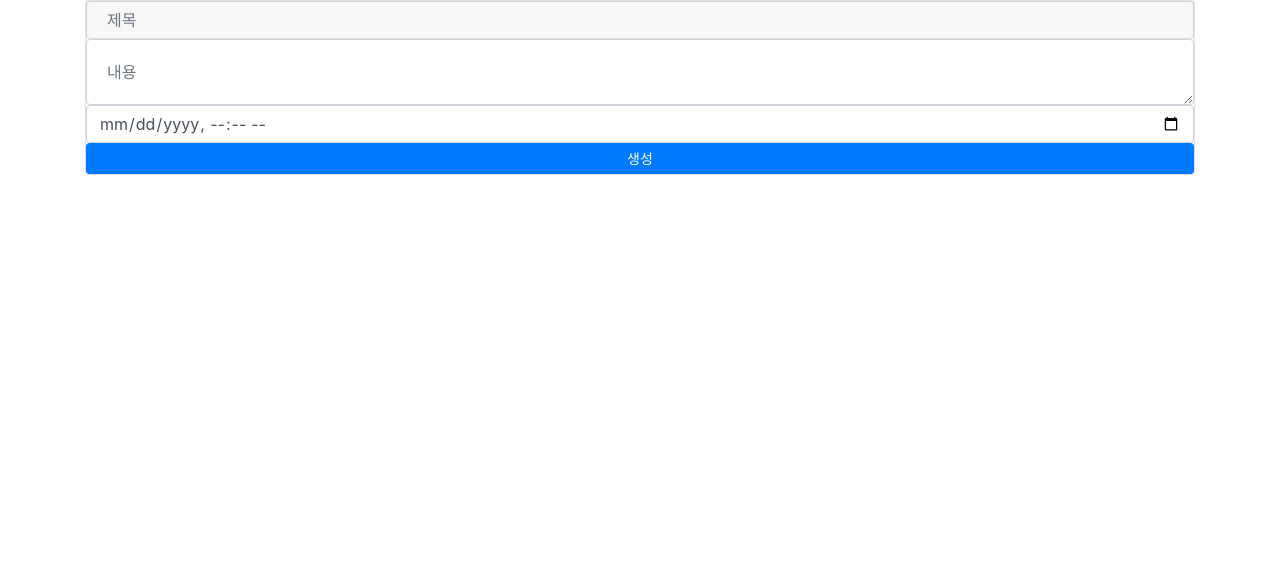
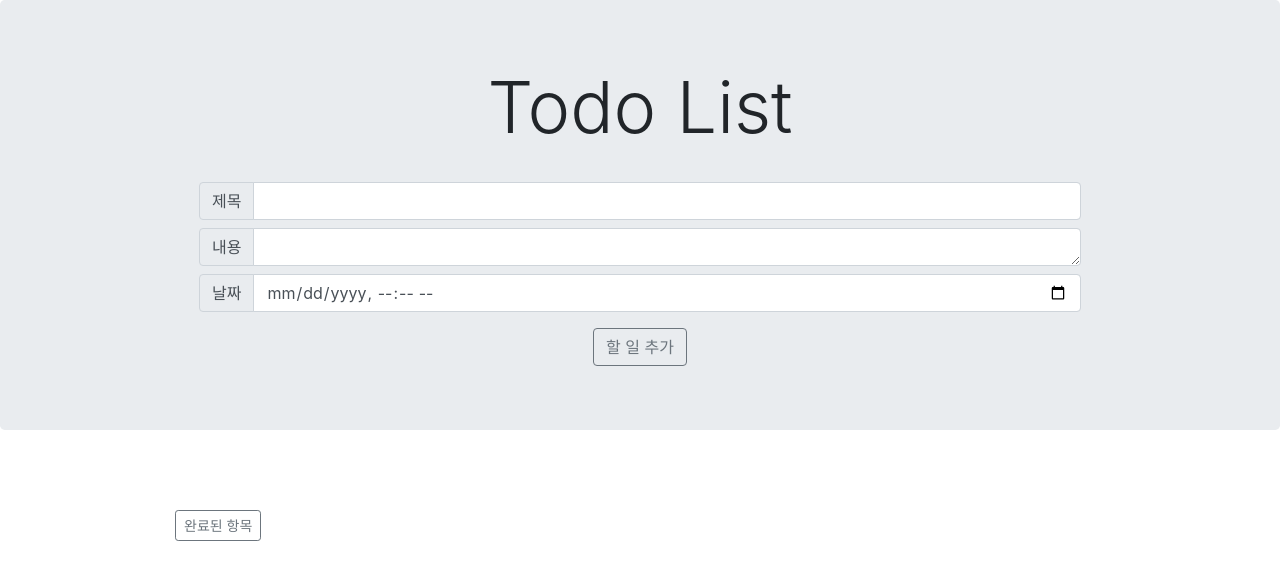
Before and after one commit to cjh5414/2018-winter-coding-todolist, a Django app: page / in a window 1280 px wide. Shown: the top 580 px of the page. Run offline with Django 3.2, Linux system fonts and the light colour scheme; data that the repository does not hold is empty; some libraries are stand-ins or nearby versions.

Commit message:
Update UI

```diff
--- a/static/css/todolist.css
+++ b/static/css/todolist.css
@@ -17,3 +17,7 @@
     // border: 2px dashed #000;
     border-top: 2px solid blue;
 }
+
+.container {
+    width: 75%
+}
--- a/static/js/todolist.js
+++ b/static/js/todolist.js
@@ -115,3 +115,14 @@ function addDnDHandlers(elem) {
 
 var cols = document.querySelectorAll('#todo_list .todo');
 [].forEach.call(cols, addDnDHandlers);
+
+$("#completed_todo_list_btn").click(function () {
+    if ($(this).val() === "on") {
+        $(this).val("off");
+        $("#complted_todo_list").hide();
+    }
+    else {
+        $(this).val("on");
+        $("#complted_todo_list").show();
+    }
+});
--- a/todos/templates/home.html
+++ b/todos/templates/home.html
@@ -17,18 +17,42 @@
     <title>Todo List</title>
 </head>
 <body>
+
+<div class="jumbotron">
     <div class="container">
-    <div class="card">
+        <h1 class="display-3 text-center">Todo List</h1>
+        <br/>
         <form action="/todos/new/" method="post">{% csrf_token %}
-            <input type="text" class="form-control card-header" name="title" placeholder="제목" required>
-            <textarea class="form-control card-body" name="content" rows="1" placeholder="내용"></textarea>
+            <div class="input-group mb-2">
+                <div class="input-group-prepend">
+                    <span class="input-group-text">제목</span>
+                </div>
+                <input type="text" class="form-control" name="title" required>
+            </div>
+
+            <div class="input-group mb-2">
+                <div class="input-group-prepend">
+                    <span class="input-group-text">내용</span>
+                </div>
+                <textarea class="form-control" name="content" rows="1"></textarea>
+            </div>
+
+            <div class="input-group mb-3">
+                <div class="input-group-prepend">
+                    <span class="input-group-text">날짜</span>
+                </div>
                 <input type="datetime-local" class="form-control" name="deadline">
-            <input type="submit" class="btn btn-primary btn-sm btn-block" value="생성">
+            </div>
+
+            <div class="text-center">
+                <input type="submit" class="btn btn-outline-secondary" value="할 일 추가">
+            </div>
         </form>
     </div>
 </div>
 
 <br/>
+
 <div class="container accordion" id="todo_list">
     {% for todo in todos %}
     <div id="todo{{ todo.id }}" class="todo" draggable="true">
@@ -61,10 +85,27 @@
         </div>
         <div id="collapse{{ todo.id }}" class="collapse" aria-labelledby="todo{{ todo.id }}" data-parent="#todo_list">
             <form action="/todos/{{ todo.id }}/edit/" method="post">{% csrf_token %}
-                <input type="text" class="form-control card-header" name="title" value="{{ todo.title }}" required>
-                <textarea class="form-control card-body" name="content">{{ todo.content }}</textarea>
+                <div class="input-group">
+                    <div class="input-group-prepend">
+                        <span class="input-group-text">제목</span>
+                    </div>
+                    <input type="text" class="form-control" name="title" value="{{ todo.title }}" required>
+                </div>
+                <div class="input-group">
+                    <div class="input-group-prepend">
+                        <span class="input-group-text">내용</span>
+                    </div>
+                    <textarea class="form-control" name="content">{{ todo.content }}</textarea>
+                </div>
+                <div class="input-group">
+                    <div class="input-group-prepend">
+                        <span class="input-group-text">기한</span>
+                    </div>
                     <input type="datetime-local" class="form-control" name="deadline" value="{{ todo.deadline }}">
-                <input type="submit" class="btn btn-primary btn-sm btn-block" value="수정">
+                </div>
+                <div class="input-group">
+                    <input type="submit" class="btn btn-secondary btn-sm btn-block" value="수정">
+                </div>
             </form>
             <br/>
         </div>
@@ -74,7 +115,14 @@
 
 <br/>
 
-<div class="container" style="opacity:0.5;">
+<div class="container">
+    <div class="mb-1">
+        <button id="completed_todo_list_btn" type="button" value="on" class="btn btn-sm btn-outline-secondary" data-toggle="button">
+            완료된 항목
+        </button>
+    </div>
+
+    <div id="complted_todo_list" style="opacity:0.5;">
         {% for todo in completed_todos %}
         <div class="input-group mb-2">
             <form class="input-group-prepend" action="/todos/{{ todo.id }}/edit-check" method="post">{% csrf_token %}
@@ -94,6 +142,7 @@
         </div>
         {% endfor %}
     </div>
+</div>
 
 </div>
 {% load static %}
```
Lines whose indentation alone changed are shown as unchanged.
